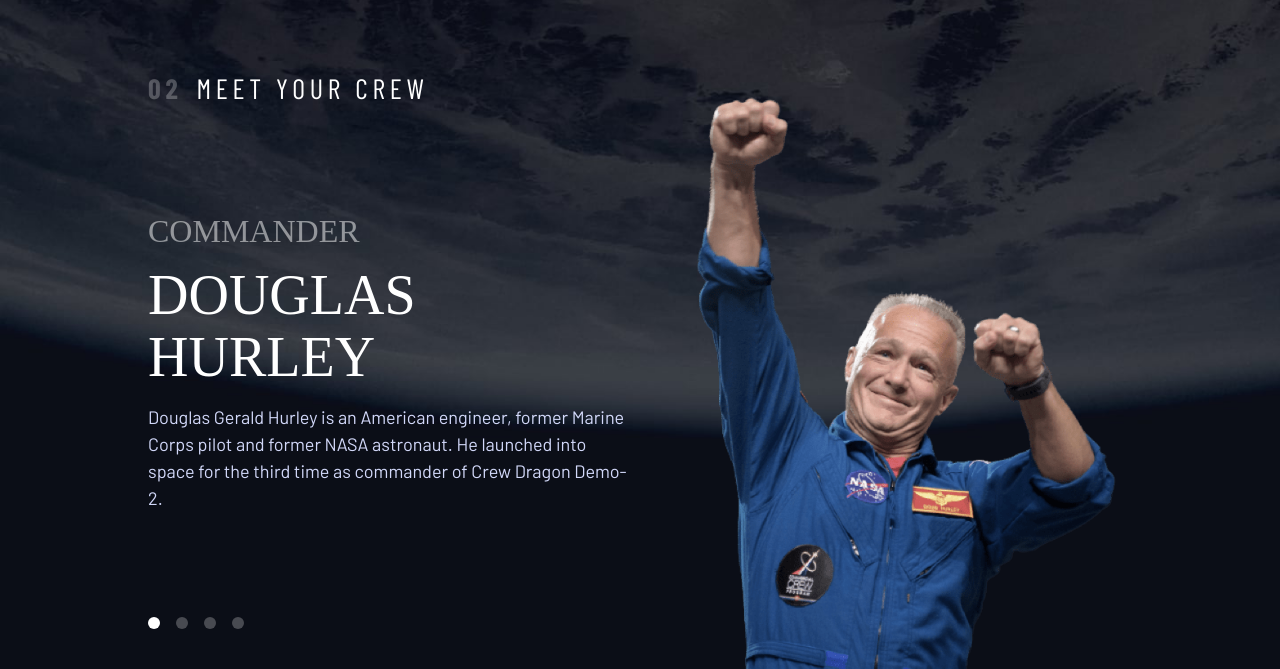
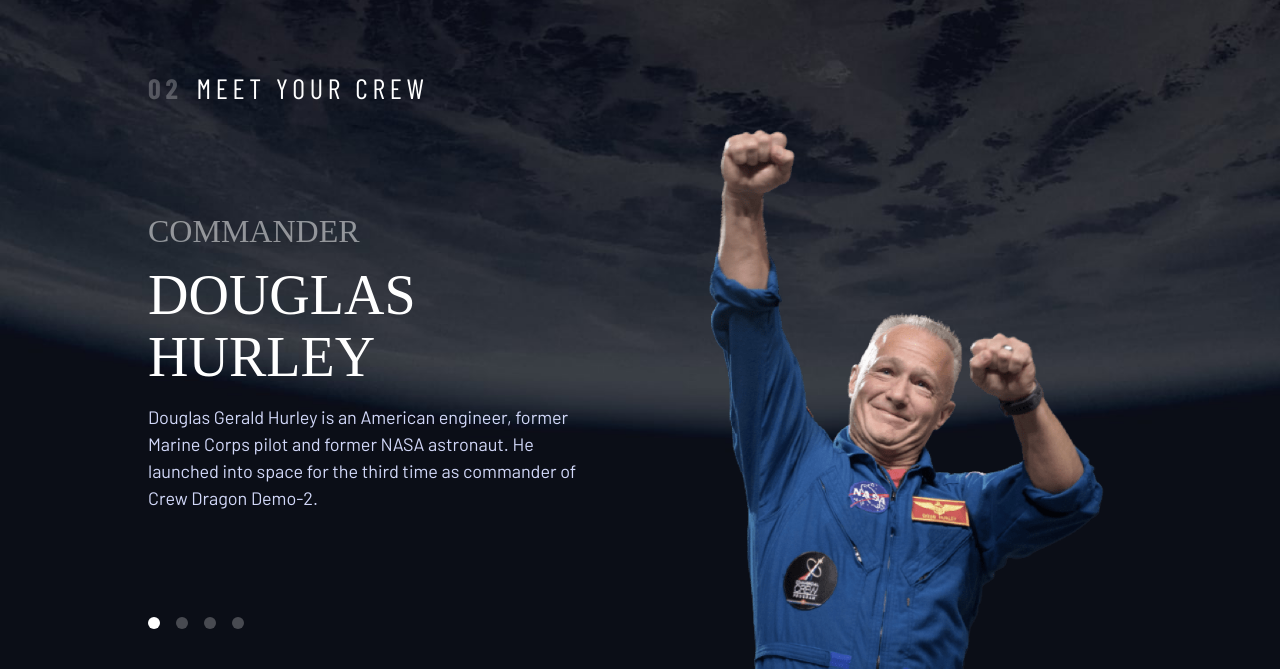
Before and after one commit to rdtabb/SpaceTourism.github.io, a plain HTML site: page crew-commander.html in a window 1280 px wide. Shown: the part 131-800 px from the top of the page. Drawn offline with nearby package versions, Linux system fonts and the light colour scheme; a web font is replaced by a local one.

Commit message:
solved issue with responsiveness

```diff
--- a/crew-commander.html
+++ b/crew-commander.html
@@ -49,7 +49,7 @@
 
             <p class="crew-info__name ff-serif uppercase fs-700">Douglas Hurley</p>
 
-            <p class="ff-sans-norm fs-400 text-accent">
+            <p class="crew-info__text ff-sans-norm fs-400 text-accent">
                 Douglas Gerald Hurley is an American engineer,
                 former Marine Corps pilot and former NASA astronaut.
                 He launched into space for the third time as commander of
--- a/styles/style.css
+++ b/styles/style.css
@@ -643,6 +643,8 @@
     background-size: cover;
     background-position: bottom center;
     background-repeat: no-repeat;
+    width: 100vw;
+    overflow-x: hidden;
 }
 
 @media (min-width: 35em) {
@@ -739,7 +741,7 @@
     }
 
     .commander-image {
-        height: 572px;
+        height: 400px;
         align-self: end;
         border: none;
     }
@@ -754,6 +756,7 @@
         ;
 
         margin: 2rem 0 0 0;
+        overflow: hidden;
     }
 
     .grid-container--crew > .numbered-title {
@@ -778,7 +781,7 @@
     }
 
     .commander-image {
-        height: 572px;
+        height: min(60vw, 540px);
         align-self: end;
         border: none;
     }
@@ -787,6 +790,16 @@
         margin: 0;
     }
 
+    .crew-info__name {
+        display: block;
+        margin: 0;
+    }
+
+    .crew-info__text {
+        max-width: 45ch;
+        margin: 0;
+    }
+
     .dot-indicators {
         margin: 0;
         justify-self: flex-start;
```
